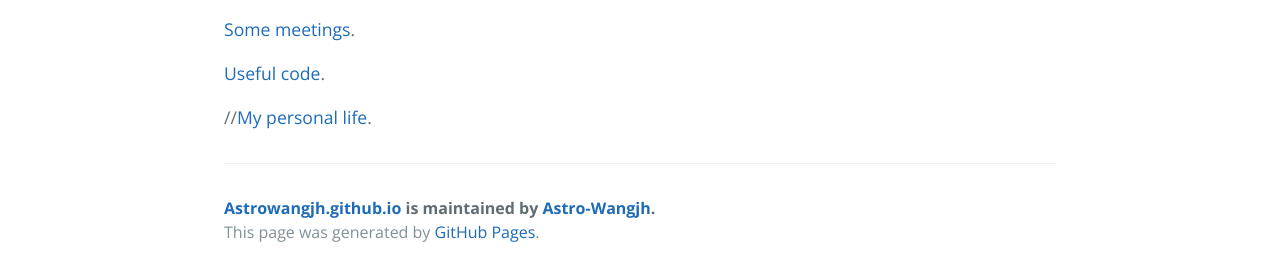
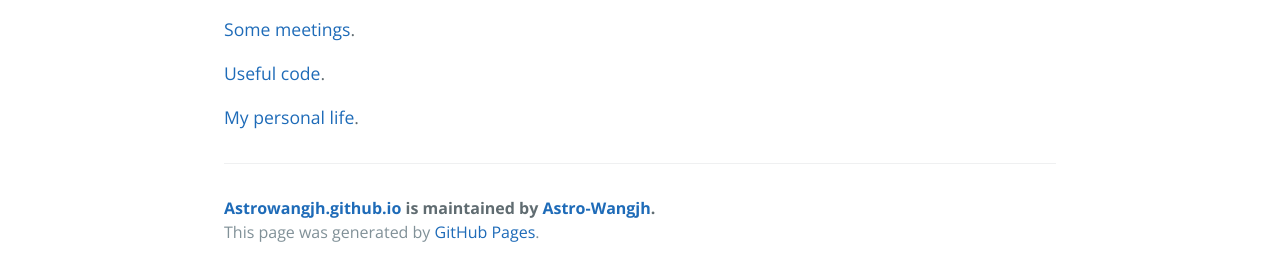
Before and after one commit to Astro-Wangjh/Astrowangjh.github.io, a Jekyll site: the page built from index.md, in a window 1280 px wide. Shown: the part 984-1257 px from the top of the page. Built offline with Jekyll 4.4.1, drawn with Linux system fonts in a browser that asks for light colours.

```diff
--- a/index.md
+++ b/index.md
@@ -37,4 +37,4 @@ You can download my CV by clicking the link below:
 
 [Useful code](./code.html).
 
-//[My personal life](./another-page.html).
+[My personal life](./another-page.html).
```
